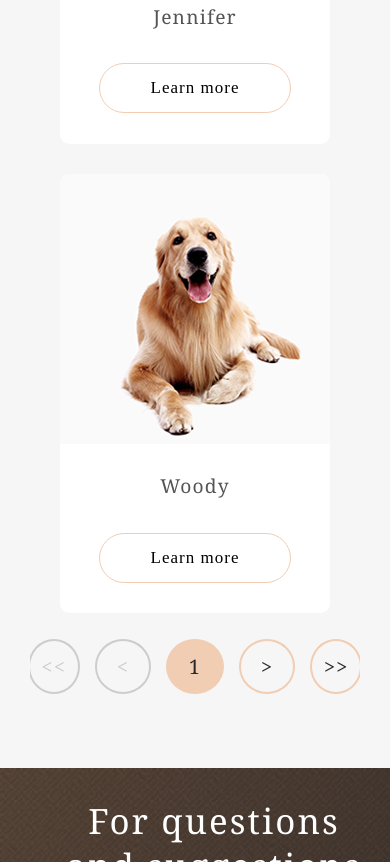
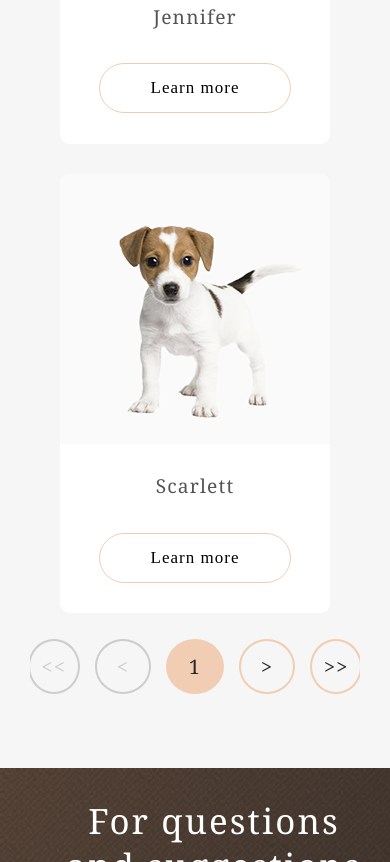
Before and after one commit to DaniilRai13/Shelter, a plain HTML site: page shelter/pets.html in a window 390 px wide. Shown: the part 1138-2000 px from the top of the page. Drawn offline with Linux system fonts and the light colour scheme.

Commit message:
feat: update pagination functional

```diff
--- a/shelter/js/dataBase.js
+++ b/shelter/js/dataBase.js
@@ -34,7 +34,7 @@ const dataPets = [
     },
     {
       "name": "Scarlett",
-      "img": "pets/images/pets-scarlett.png",
+      "img": "pets/images/pets-scarlet.png",
       "type": "Dog",
       "breed": "Jack Russell Terrier",
       "description": "Scarlett is a happy, playful girl who will make you laugh and smile. She forms a bond quickly and will make a loyal companion and a wonderful family dog or a good companion for a single individual too since she likes to hang out and be with her human.",
@@ -67,7 +67,7 @@ const dataPets = [
     },
     {
       "name": "Freddie",
-      "img": "pets/images/pets-freddie.png",
+      "img": "pets/images/pets-freddi.png",
       "type": "Cat",
       "breed": "British Shorthair",
       "description": "Freddie is a little shy at first, but very sweet when he warms up. He likes playing with shoe strings and bottle caps. He is quick to learn the rhythms of his human’s daily life. Freddie has bounced around a lot in his life, and is looking to find his forever home.",
--- a/shelter/js/pagination.js
+++ b/shelter/js/pagination.js
@@ -1,10 +1,13 @@
-const petsItem = document.querySelector(".pets_item")
+const petsItems = document.querySelector(".pets_items")
 
 const page = document.querySelector(".page")
 const leftArrow = document.querySelector(".left")
 const doubleLeftArrow = document.querySelector(".double_left")
 const rightArrow = document.querySelector(".right")
 const doubleRightArrow = document.querySelector(".double_right")
+
+const MAIN_WIDTH = 1280
+const TABLE_WIDTH = 970
 
 let petsArr = []
 let tempDataPets = dataPets
@@ -18,13 +21,55 @@ let shake = () => {
     }
 }
 
+if (window.innerWidth >= MAIN_WIDTH) {
+    for (let i = 0; i < 6; i++) {
+        shake()
+        tempDataPets.forEach(item => {
+            petsArr.push(item)
+        })
+    }
+} else if (window.innerWidth < MAIN_WIDTH) {
+    console.log(window.innerWidth)
+    let tempArr = []
+    let count = 0
+    for (let i = 0; i < 8; i++) {
+        count += 6
+        shake()
+        tempArr = []
+        tempArr.forEach(item => {
+            petsArr.push(item)
+        })
 
-for (let i = 0; i < 6; i++) {
-    shake()
-    tempDataPets.forEach(item=>{
-        petsArr.push(item)
-    })
+        tempDataPets.forEach(item => {
+            if (petsArr.length < count && !tempArr.includes(item)) {
+                petsArr.push(item)
+            } else {
+                tempArr.push(item)
+            }
+        })
+
+    }
 }
 
+let pagination = (obj) => {
+    petsItems.insertAdjacentHTML("afterbegin", `
+        <div class="pets_item">
+            <img class="pets_item_img" src="${obj.img}" alt="">
+            <h2 class="pets_item_name">${obj.name}</h2>
+            <a class="pets_slider_btn">Learn more</a>
+        </div>
+
+    `)
+}
+
+petsArr.forEach(item=>{
+    pagination(item)
+})
+
+rightArrow.addEventListener("click", ()=>{
+    if(window.innerWidth >=970){
+
+    }
+})
 
 console.log(petsArr)
--- a/shelter/pets.html
+++ b/shelter/pets.html
@@ -45,7 +45,7 @@
                 <h1 class="pets_title">Our friends who <br> are looking for a house</h1>
                 <div class="pets_list">
                     <div class="pets_items">
-                        <div class="pets_item">
+                        <!-- <div class="pets_item">
                             <img class="pets_item_img" src="pets/images/pets-katrine.png" alt="">
                             <h2 class="pets_item_name">Katrine</h2>
                             <a class="pets_slider_btn">Learn more</a>
@@ -84,7 +84,7 @@
                             <img class="pets_item_img" src="pets/images/pets-freddi.png" alt="">
                             <h2 class="pets_item_name">Freddi</h2>
                             <a class="pets_slider_btn">Learn more</a>
-                        </div>
+                        </div> -->
                     </div>
 
                     <div class="pets_pagination">
```
